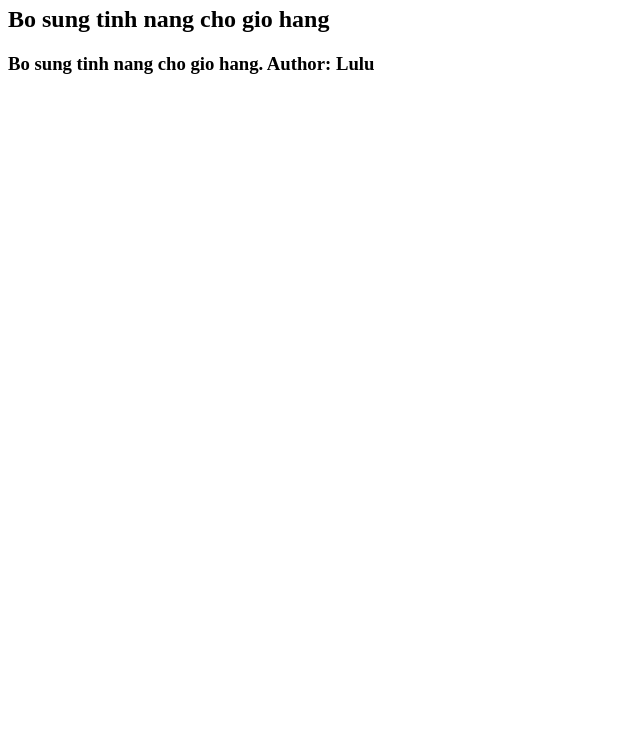
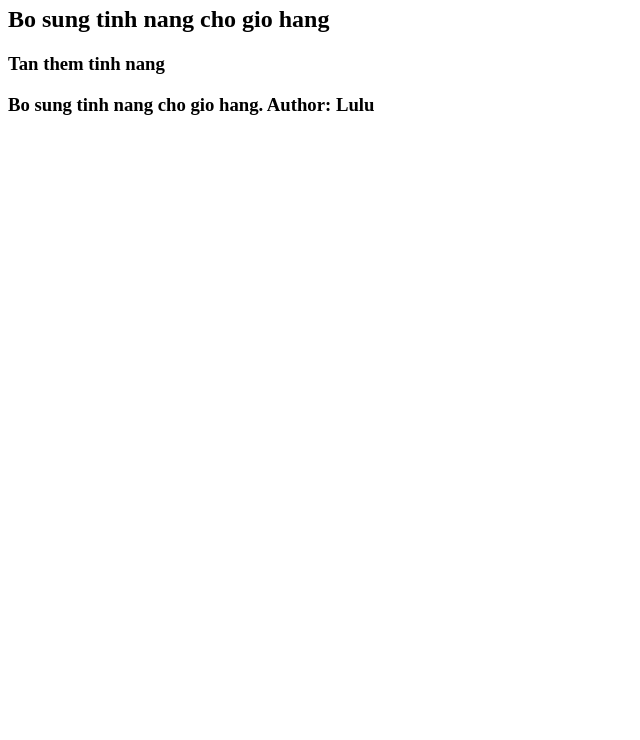
Before and after one commit to ITSS-Academy/Web24S-Demo01, a plain HTML site: page giohang.html in a window 1280 px wide. Shown: the part 60-800 px from the top of the page, without its empty margins (0-640 px from the left). Drawn offline with Linux system fonts and the light colour scheme.

Commit message:
+ tinh nang

```diff
--- a/giohang.html
+++ b/giohang.html
@@ -1,6 +1,7 @@
 <body>
   <h1>Day la mot gio hang</h1>
   <h2>Bo sung tinh nang cho gio hang</h2>
+<h3>Tan them tinh nang</h3>
 
   <h3>Bo sung tinh nang cho gio hang. Author: Lulu</h3>
 </body>
```
